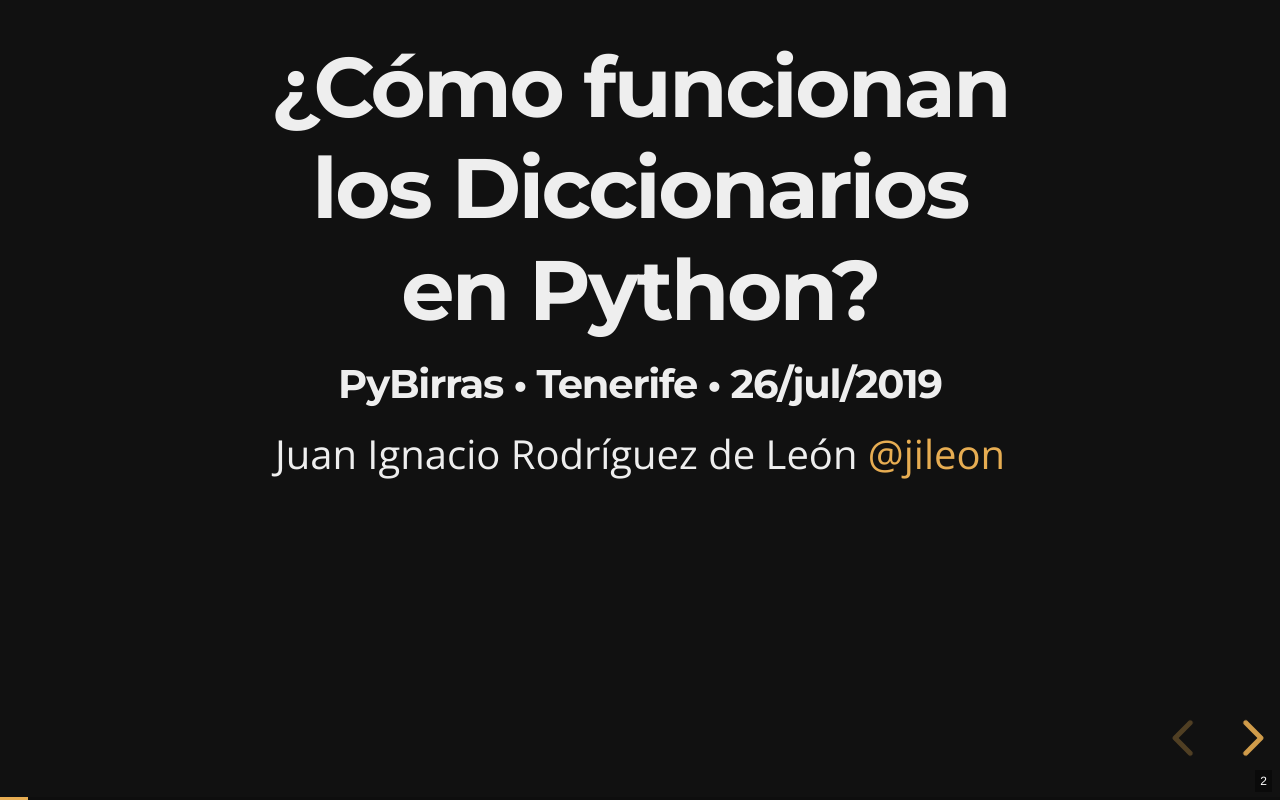
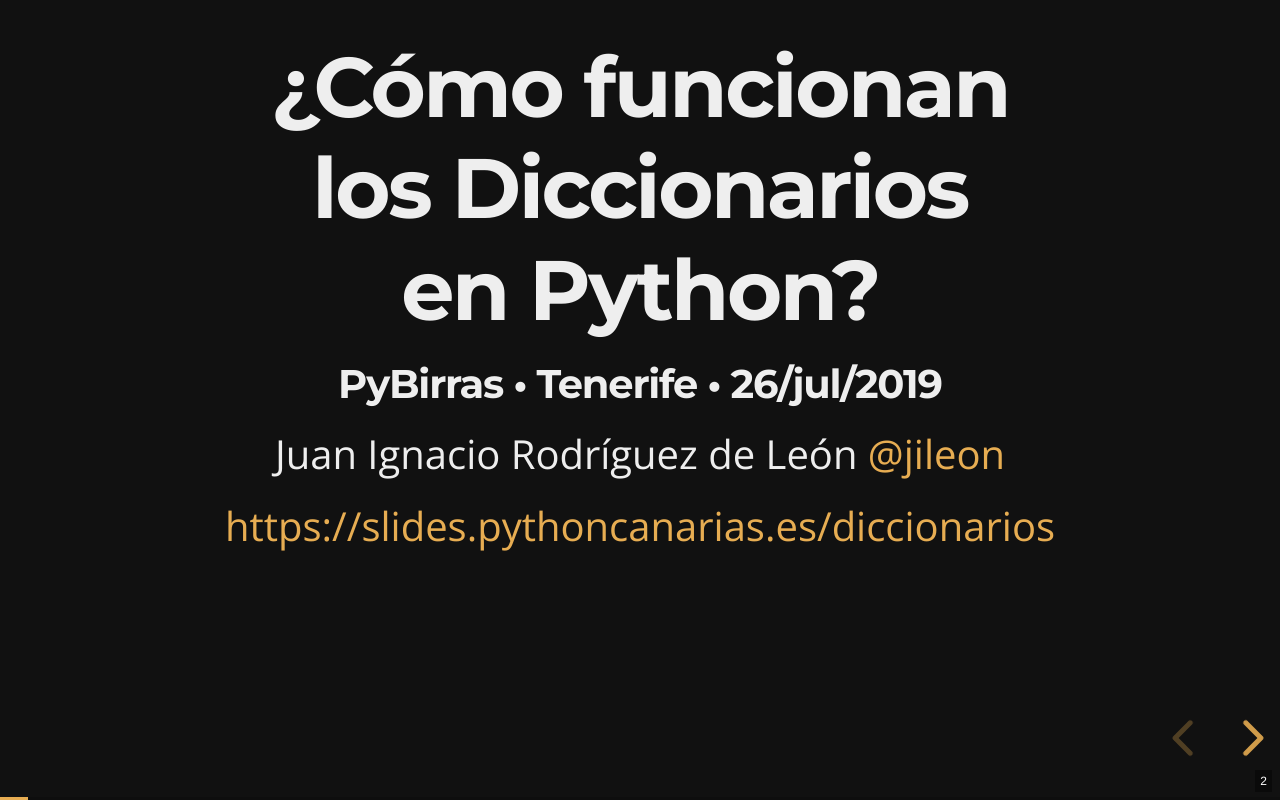
Before and after one commit to euribates/diccionarios, a plain HTML site: page index.html in a window 1280 px wide. Both pictures are taken after a click on the button "next slide". Drawn offline with nearby package versions, Linux system fonts and the light colour scheme; some packages are replaced by stand-ins of ours.

Commit message:
Enlace a https://slides.pythoncanarias.es/diccionarios

```diff
--- a/index.html
+++ b/index.html
@@ -34,6 +34,7 @@
                     <h4>PyBirras • Tenerife • 26/jul/2019</h4>
                     <p>Juan Ignacio
                     Rodríguez de León <a href="https://twitter.com/jileon">@jileon</a></p>
+                   <p><a href="https://slides.pythoncanarias.es/diccionarios">https://slides.pythoncanarias.es/diccionarios</a></p>
                 </section>
 
                 <section>
```
